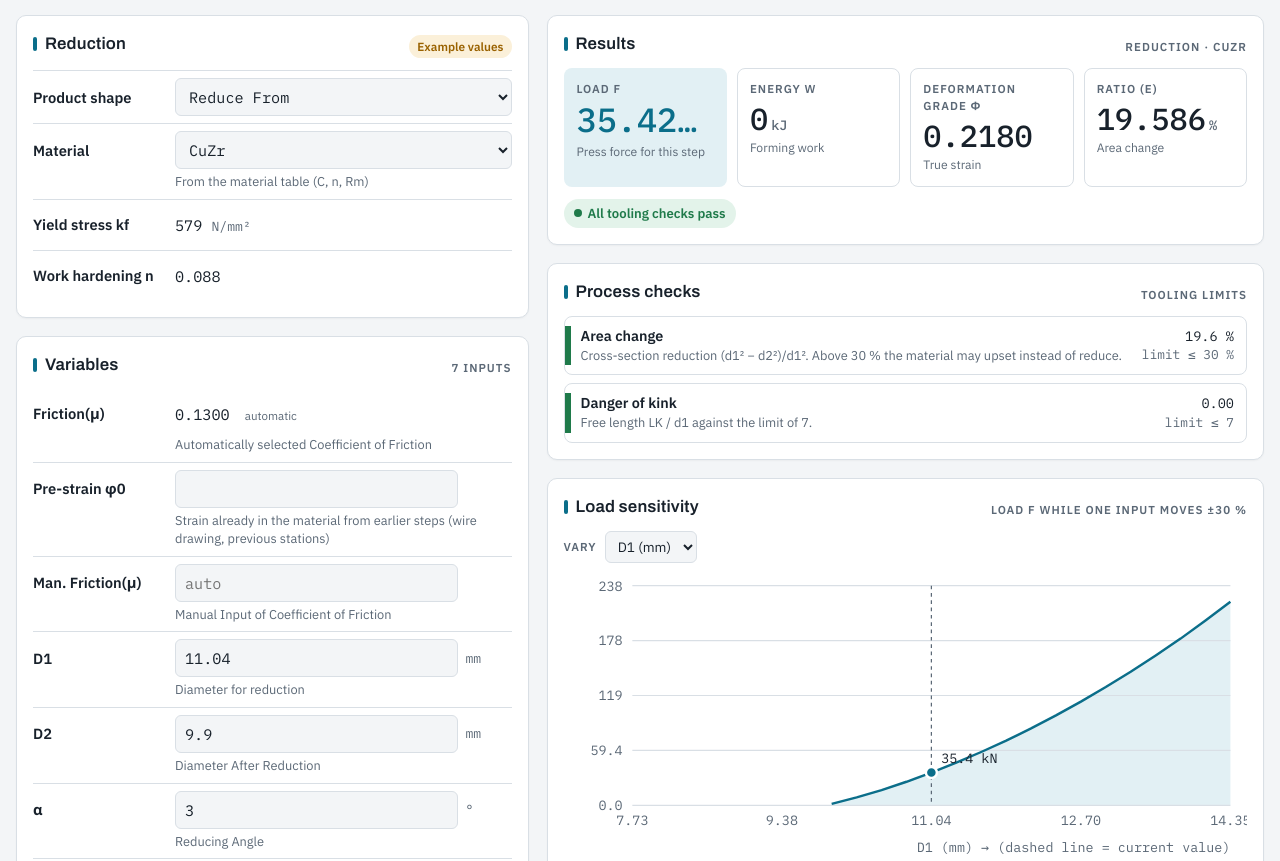
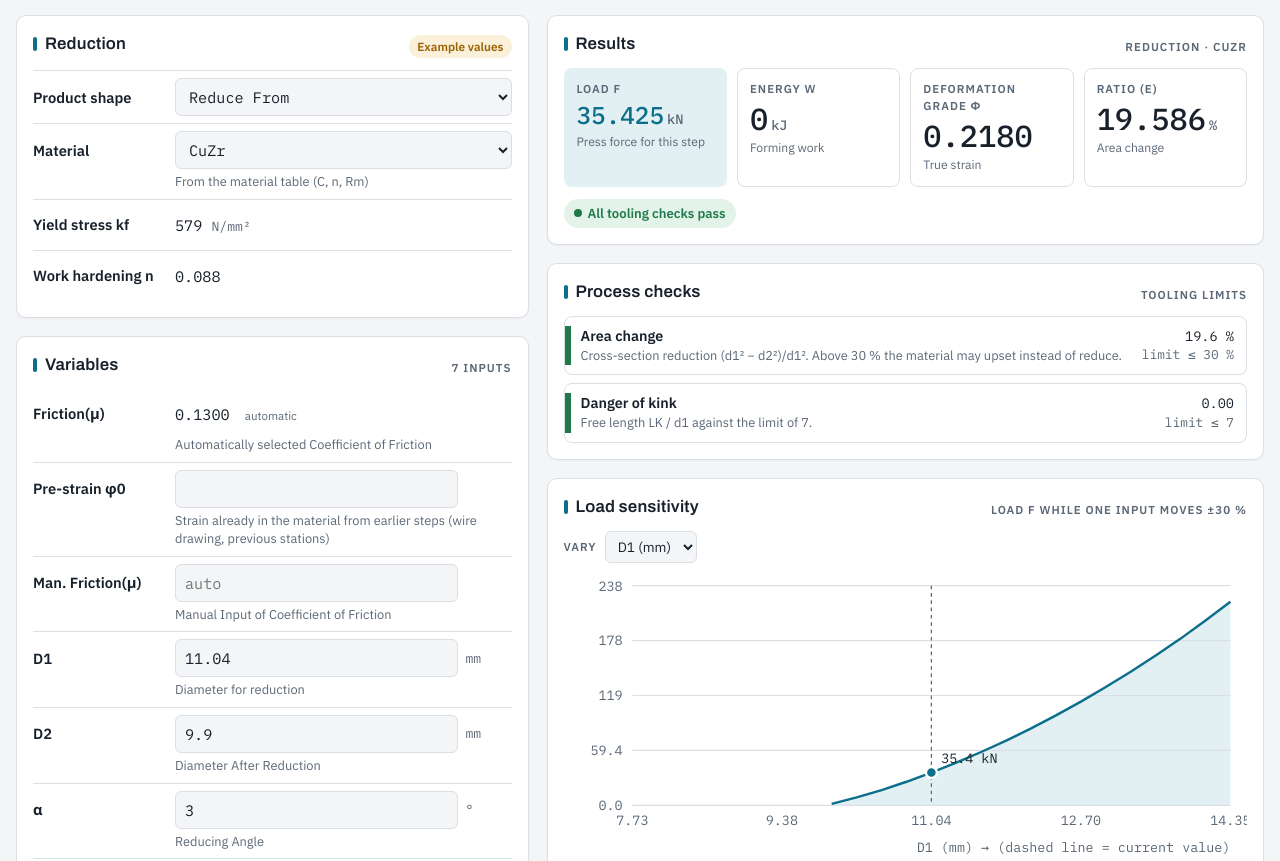
Before and after one commit to jayunp2211/strainforge, a plain HTML site: page index.html in a window 1280 px wide. Shown: the part 239-1100 px from the top of the page. Drawn offline with Linux system fonts and the light colour scheme.

Commit message:
Fit result figures in their tiles
Co-Authored-By: Claude Opus 5.5 <noreply@anthropic.com>
Claude-Session: https://claude.ai/code/session_01AiR4Yhz6CahmrAviGYZR7x

```diff
--- a/index.html
+++ b/index.html
@@ -52,8 +52,8 @@ body{margin:0}img{max-width:100%}[hidden]{display:none!important}
 .mastsub { margin: 0; max-width: 58ch; color: var(--mast-muted); font-size: .92rem; }
 .panel { box-shadow: 0 1px 2px rgba(16,24,32,.04); }
 .kpi.main { background: linear-gradient(135deg, var(--accent-soft), transparent 140%); }
-.kpi.main .v { font-size: clamp(1.5rem, 2.8vw, 2.1rem); }
-.kpi .v { overflow-wrap: normal; white-space: nowrap; overflow: hidden; text-overflow: ellipsis; }
+.kpi .v, .kpi.main .v { font-size: clamp(1.25rem, 1.9vw, 1.75rem); overflow-wrap: normal; }
+.kpi .u { white-space: nowrap; }
 h2 { display: flex; align-items: center; gap: 8px; }
 h2::before { content: ""; width: 4px; height: 14px; border-radius: 2px; background: var(--accent); }
 * { box-sizing: border-box; }
```
